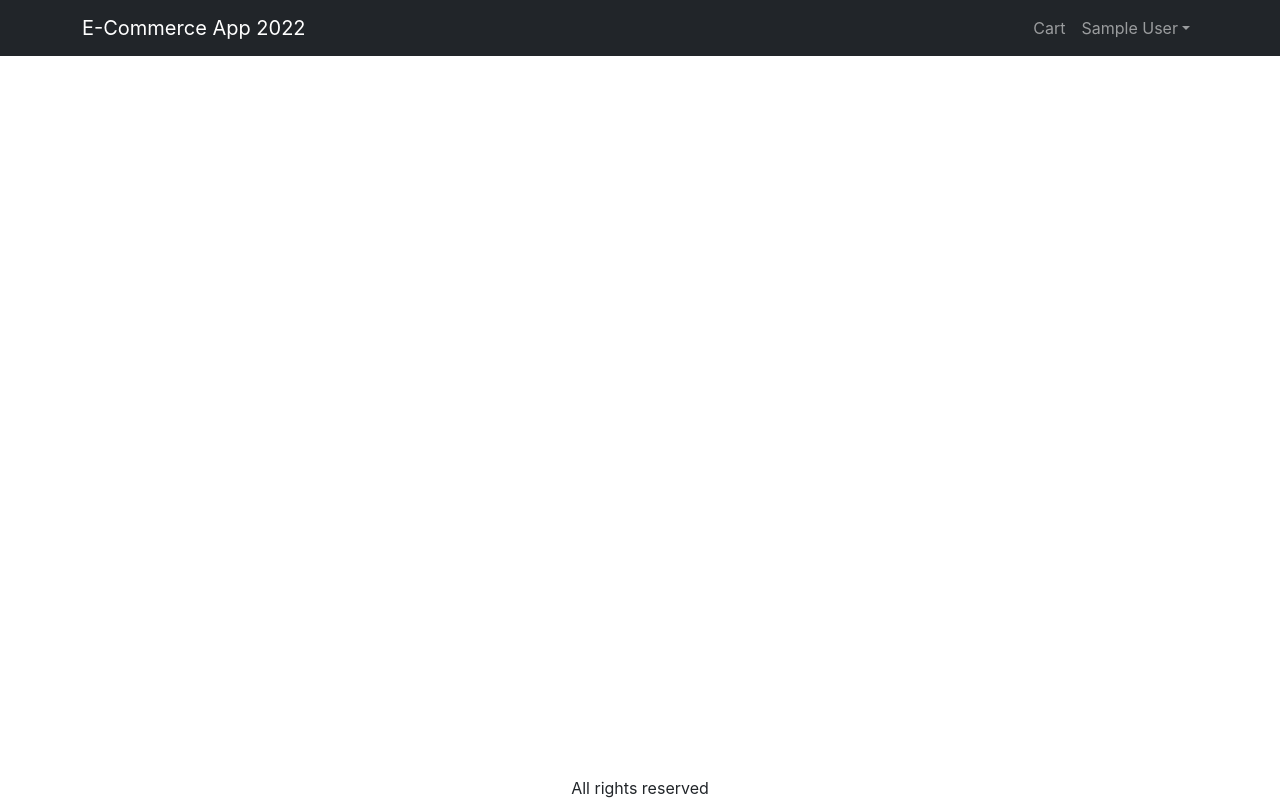
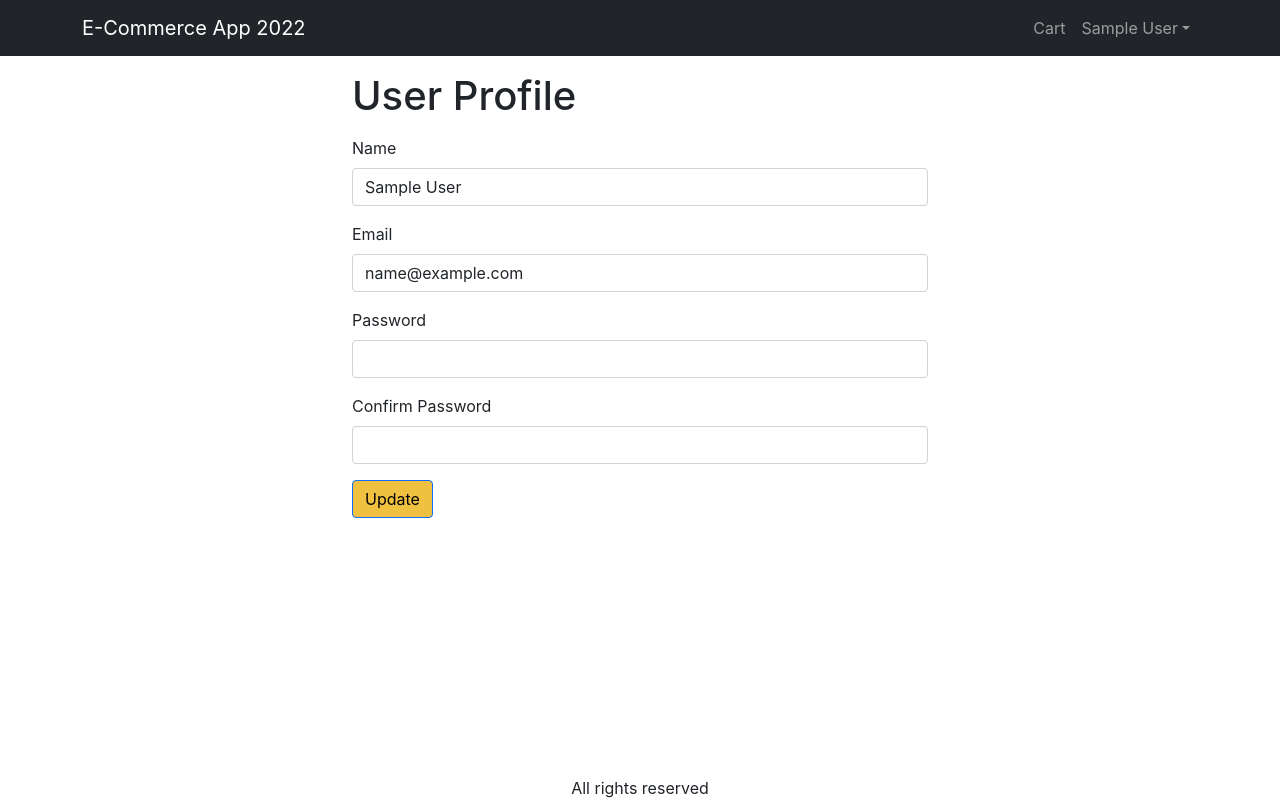
Before and after one commit to maujpok/E-Commerce2022, a React (Create React App) app in the folder client-side/: page /profile in a window 1280 px wide. Built offline with nearby package versions, Linux system fonts and the light colour scheme; sample sign-in values are in the browser's storage.

Commit message:
adding profileScreen

```diff
--- a/client-side/src/App.js
+++ b/client-side/src/App.js
@@ -20,6 +20,7 @@
 import PlaceOrderScreen from "./screens/PlaceOrderScreen";
 import OrderScreen from "./screens/OrderScreen";
 import OrderHistoryScreen from "./screens/OrderHistoryScreen";
+import ProfileScreen from "./screens/ProfileScreen";
 
 export default function App() {
   const { state, dispatch: ctxDispatch } = useContext(Store);
@@ -30,6 +31,7 @@
     localStorage.removeItem("userInfo");
     localStorage.removeItem("shippingAddress");
     localStorage.removeItem("paymentMethod");
+    window.location.href = "/";
   };
 
   return (
@@ -88,6 +90,7 @@
               <Route path="/cart" element={<CartScreen />} />
               <Route path="/signin" element={<SigninScreen />} />
               <Route path="/signup" element={<SignUpScreen />} />
+              <Route path="/profile" element={<ProfileScreen />} />
               <Route path="/shipping" element={<ShippingAddressScreen />} />
               <Route path="/payment" element={<PaymentMethodScreen />} />
               <Route path="/placeorder" element={<PlaceOrderScreen />} />
--- a/client-side/src/const/actionsConstants.js
+++ b/client-side/src/const/actionsConstants.js
@@ -8,3 +8,6 @@
 export const PAY_REQUEST = "PAY_REQUEST";
 export const PAY_SUCCESS = "PAY_SUCCESS";
 export const PAY_RESET = "PAY_RESET";
+export const UPDATE_REQUEST = "UPDATE_REQUEST";
+export const UPDATE_SUCCESS = "UPDATE_SUCCESS";
+export const UPDATE_FAIL = "UPDATE_FAIL";
--- a/client-side/src/screens/OrderScreen.js
+++ b/client-side/src/screens/OrderScreen.js
@@ -148,6 +148,31 @@
         <Col md={8}>
           <Card className="mb-3">
             <Card.Body>
+              <Card.Title>Items</Card.Title>
+              <ListGroup variant="flush">
+                {order.orderItems.map((item) => (
+                  <ListGroupItem key={item._id}>
+                    <Row className="align-items-center">
+                      <Col md={6}>
+                        <img
+                          src={item.image}
+                          alt={item.name}
+                          className="img-fluid rounded img-thumbnail"
+                        />{" "}
+                        <Link to={`/product/${item.slug}`}>{item.name}</Link>
+                      </Col>
+                      <Col md={3}>
+                        <span>{item.quantity}</span>
+                      </Col>
+                      <Col md={3}>${item.price}</Col>
+                    </Row>
+                  </ListGroupItem>
+                ))}
+              </ListGroup>
+            </Card.Body>
+          </Card>
+          <Card className="mb-3">
+            <Card.Body>
               <Card.Title>Shipping</Card.Title>
               <Card.Text>
                 <strong>Name:</strong> {order.shippingAddress.fullName} <br />
@@ -178,32 +203,6 @@
               ) : (
                 <MessageBox variant="danger">Not paid yet</MessageBox>
               )}
-            </Card.Body>
-          </Card>
-
-          <Card className="mb-3">
-            <Card.Body>
-              <Card.Title>Items</Card.Title>
-              <ListGroup variant="flush">
-                {order.orderItems.map((item) => (
-                  <ListGroupItem key={item._id}>
-                    <Row className="align-items-center">
-                      <Col md={6}>
-                        <img
-                          src={item.image}
-                          alt={item.name}
-                          className="img-fluid rounded img-thumbnail"
-                        />{" "}
-                        <Link to={`/product/${item.slug}`}>{item.name}</Link>
-                      </Col>
-                      <Col md={3}>
-                        <span>{item.quantity}</span>
-                      </Col>
-                      <Col md={3}>${item.price}</Col>
-                    </Row>
-                  </ListGroupItem>
-                ))}
-              </ListGroup>
             </Card.Body>
           </Card>
         </Col>
--- /dev/null
+++ b/client-side/src/screens/ProfileScreen.js
@@ -0,0 +1,106 @@
+import React, { useContext, useReducer, useState } from "react";
+import { Store } from "../Store";
+import { Helmet } from "react-helmet-async";
+import axios from "axios";
+import { toast } from "react-toastify";
+import { getError } from "./../utils/getError";
+import { UPDATE_FAIL, UPDATE_REQUEST, UPDATE_SUCCESS } from "./../const/actionsConstants";
+import { USER_SIGNIN } from "../const/storeConstants";
+import Form from "react-bootstrap/Form";
+import Button from "react-bootstrap/Button";
+import LoadingBox from "./../components/LoadingBox";
+
+function reducer(state, action) {
+  switch (action.type) {
+    case UPDATE_REQUEST: {
+      return { ...state, loadingUpdate: true };
+    }
+    case UPDATE_SUCCESS: {
+      return { ...state, loadingUpdate: false };
+    }
+    case UPDATE_FAIL: {
+      return { ...state, loadingUpdate: false };
+    }
+    default:
+      return state;
+  }
+}
+
+export default function ProfileScreen() {
+  const { state, dispatch: ctxDispatch } = useContext(Store);
+  const { userInfo } = state;
+  const [name, setName] = useState(userInfo.name);
+  const [email, setEmail] = useState(userInfo.email);
+  const [password, setPassword] = useState("");
+  const [confirmPassword, setConfirmPassword] = useState("");
+  const [{ loadingUpdate }, dispatch] = useReducer(reducer, {
+    loadingUpdate: false,
+  });
+
+  const submitHandler = async (e) => {
+    e.preventDefault();
+    dispatch({ type: UPDATE_REQUEST });
+    try {
+      const { data } = await axios.put(
+        "/users/profile",
+        { name, email, password },
+        { headers: { authorization: `Bearer ${userInfo.token}` } }
+      );
+      dispatch({ type: UPDATE_SUCCESS });
+      ctxDispatch({ type: USER_SIGNIN, payload: data });
+      localStorage.setItem("userInfo", JSON.stringify(data));
+      toast.success("User updated succesfully!");
+    } catch (error) {
+      dispatch({ type: UPDATE_FAIL });
+      toast.error(getError(error));
+    }
+  };
+
+  return (
+    <div className="container small-container">
+      <Helmet>
+        <title>User Profile</title>
+      </Helmet>
+      <h1 className="my-3">User Profile</h1>
+      <form onSubmit={submitHandler}>
+        <Form.Group className="mb-3" controlId="name">
+          <Form.Label>Name</Form.Label>
+          <Form.Control
+            value={name}
+            onChange={(e) => setName(e.target.value)}
+            required
+          />
+        </Form.Group>
+        <Form.Group className="mb-3" controlId="email">
+          <Form.Label>Email</Form.Label>
+          <Form.Control
+            value={email}
+            onChange={(e) => setEmail(e.target.value)}
+            required
+          />
+        </Form.Group>
+        <Form.Group className="mb-3" controlId="password">
+          <Form.Label>Password</Form.Label>
+          <Form.Control
+            type="password"
+            value={password}
+            onChange={(e) => setPassword(e.target.value)}
+          />
+        </Form.Group>
+        <Form.Group className="mb-3" controlId="confirmPassword">
+          <Form.Label>Confirm Password</Form.Label>
+          <Form.Control
+            type="password"
+            value={confirmPassword}
+            onChange={(e) => setConfirmPassword(e.target.value)}
+          />
+        </Form.Group>
+        <div className="mb-3">
+          <Button type="submit">
+            {loadingUpdate ? <LoadingBox /> : "Update"}
+          </Button>
+        </div>
+      </form>
+    </div>
+  );
+}
--- a/client-side/src/screens/SignUpScreen.js
+++ b/client-side/src/screens/SignUpScreen.js
@@ -87,7 +87,7 @@
         <Form.Group className="mb-3" controlId="confirmPassword">
           <Form.Label>Confirm Password</Form.Label>
           <Form.Control
-            type="confirmPassword"
+            type="password"
             required
             onChange={(e) => setConfirmPassword(e.target.value)}
           />
```
Also changed, not shown: 1 other file (tests, documents, lock files or other folders).
